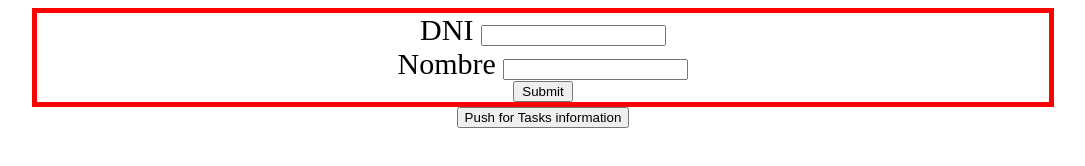
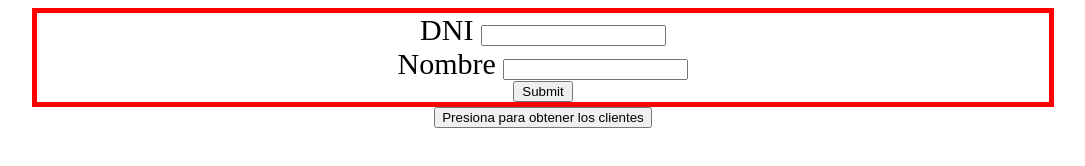
Before and after one commit to Alexrp02/oracle-connection, a plain HTML site: page prueba conexion/index.html in a window 1280 px wide. Shown: the whole page, without its empty margins (97-1182 px from the left). Drawn offline with Linux system fonts and the light colour scheme.

Commit message:
Cambiado texto del boton clientes

```diff
--- a/prueba conexion/index.html
+++ b/prueba conexion/index.html
@@ -21,7 +21,7 @@
         <button type="submit" id="button">Submit</button>
     </form>
 
-    <button id="oracle">Push for Tasks information</button>
+    <button id="oracle">Presiona para obtener los clientes</button>
 
     <p id="div"></p>
 </body>
```
